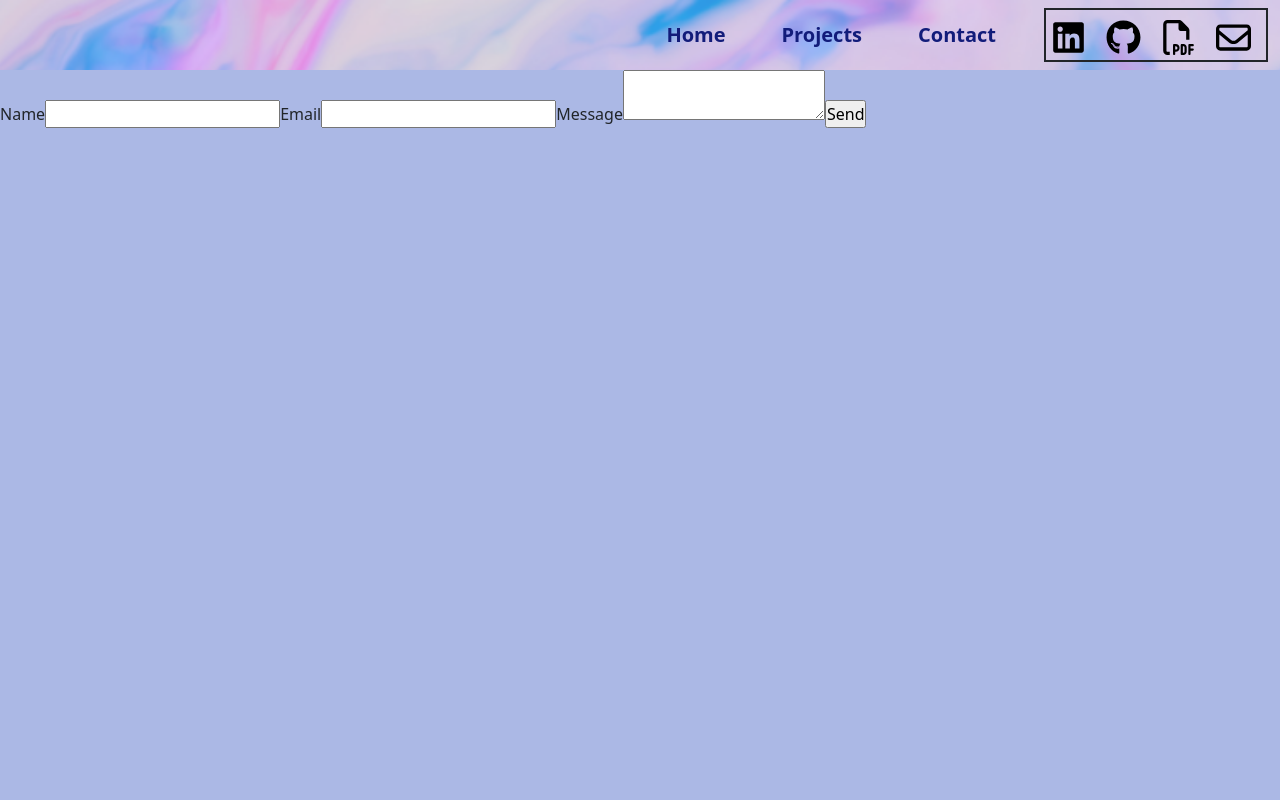
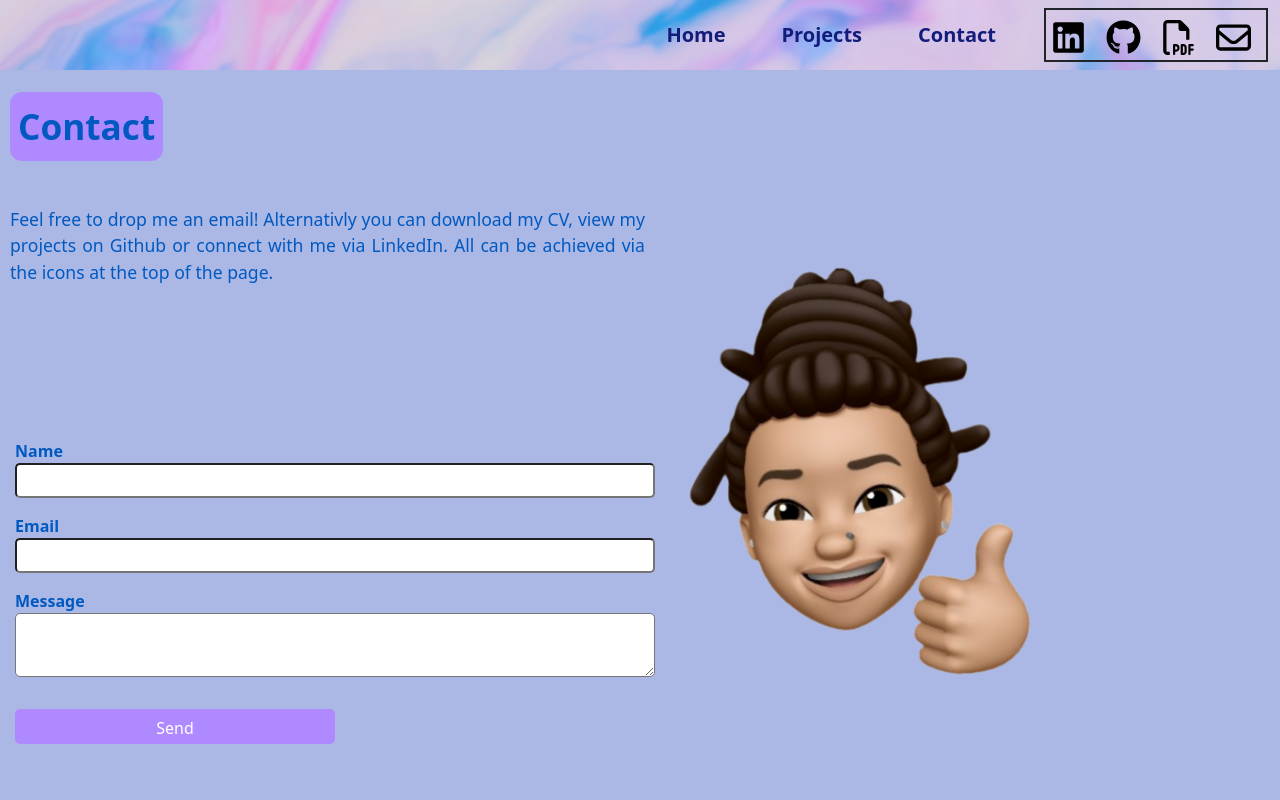
Before and after one commit to MarlenaDowner/my-react-portfolio, a React (Create React App) app: page /contact in a window 1280 px wide. Shown: the top 800 px of the page. Built offline with nearby package versions, Linux system fonts and the light colour scheme.

Commit message:
pafes finsihed

```diff
--- a/src/App.js
+++ b/src/App.js
@@ -26,7 +26,7 @@ function App() {
           <Route path="/contact" element={<Contact />} />
           <Route path="/projects" element={<Projects />} />
         </Routes>
-        <Contact/>
+
       </div>
     </Router>
   );
--- a/src/index.css
+++ b/src/index.css
@@ -117,7 +117,6 @@ body {
 }
 
 .intro {
-
   font-size: 1em;
   /* text-align: justify; */
   color: #0059C1;
@@ -249,8 +248,6 @@ h1, p {
   width: 55%;
   margin-left: 340px;
   margin-top: -150px
-
-
 }
 
 
@@ -406,3 +403,83 @@ h5 {
   position: relative;
   z-index: 1;
 }
+
+
+/* Conbact Us Page */
+
+.Contact{
+  width: 200px;
+}
+
+  form {
+    display: flex;
+    align-items: flex-start;
+    flex-direction: column;
+    width: 50%;
+    font-size: 16px;
+    margin-left: 15px;
+    margin-top: -330px;
+  }
+
+    input {
+      width: 100%;
+      height: 35px;
+      padding: 7px;
+      outline: none;
+      border-radius: 5px;
+    }
+
+    input[type="submit"] {
+      margin-top: 2rem;
+      width: 50%;
+      cursor: pointer;
+      background:#AF89FF;
+      color: white;
+      border: none;
+    }
+
+    textarea {
+      max-width: 100%;
+      width: 100%;
+      max-height: 100px;
+      padding: 7px;
+      outline: none;
+      border-radius: 5px;
+    }
+
+    label {
+      margin-top: 1rem;
+      font-size: 1em;
+      color: #0059C1;
+      font-weight: bold;
+      max-width: 520px;
+    }
+
+
+/* =========================== */
+
+.contactHeader {
+  font-weight: bold;
+  font-size: 2.2em;
+  margin-bottom: 5px;
+  display: inline-flex;
+  color: #0059C1;
+  background-color: #AF89FF;
+  padding: 8px;
+  border-radius: 12px;
+  margin-left: 10px;
+  margin-bottom: 15px;
+  margin-top: 22px;
+}
+
+.Projectintro{
+  margin-top: 30px;
+}
+
+
+.contactPic{
+  position: relative;
+  width: 63%;
+  margin-left: 300px;
+  margin-top: -20px
+}
--- a/src/pages/Contact.js
+++ b/src/pages/Contact.js
@@ -1,6 +1,7 @@
 import React, { useRef } from 'react';
 import emailjs from '@emailjs/browser';
 import '../components/style/header.css';
+import thumbs from "../assets/pictures/thumbs.png";
 
 
 const Contact = () => {
@@ -10,16 +11,31 @@ const Contact = () => {
   const sendEmail = (e) => {
     e.preventDefault();
 
-    emailjs.sendForm('YOUR_SERVICE_ID', 'YOUR_TEMPLATE_ID', form.current, 'YOUR_PUBLIC_KEY')
+    emailjs.sendForm(
+        'service_kllagzy',
+        'template_2k7tzik',
+        form.current,
+        '3xIWOQx_cbX53gitG')
       .then((result) => {
           console.log(result.text);
+          console.log("Message sent, I'll reply shortly")
       }, (error) => {
           console.log(error.text);
       });
   };
 
+    return <div className="body3">
+        <div className="contactHeader">
+        Contact
+        </div>
+        <div className="Projectintro">Feel free to drop me an email! Alternativly you can download my CV, view my projects on Github or connect with me via LinkedIn. All can be achieved via the icons at the top of the page.
+        </div>
 
-    return <div className="body3">
+
+
+                    <div className="contactPic">
+                        <img src={thumbs} className="contactPic" alt="logo"></img>
+                    </div>
 
                     <form ref={form} onSubmit={sendEmail}>
                         <label>Name</label>
@@ -31,7 +47,13 @@ const Contact = () => {
                         <input type="submit" value="Send" />
                     </form>
 
+
+
                 </div>
+
+
+
+
 }
 
 export default Contact;
```
Also changed, not shown: src/assets/pictures/thumbs.png (renamed from src/assets/pictures/Me nb JPEG.png). Lines whose indentation alone changed are shown as unchanged.
